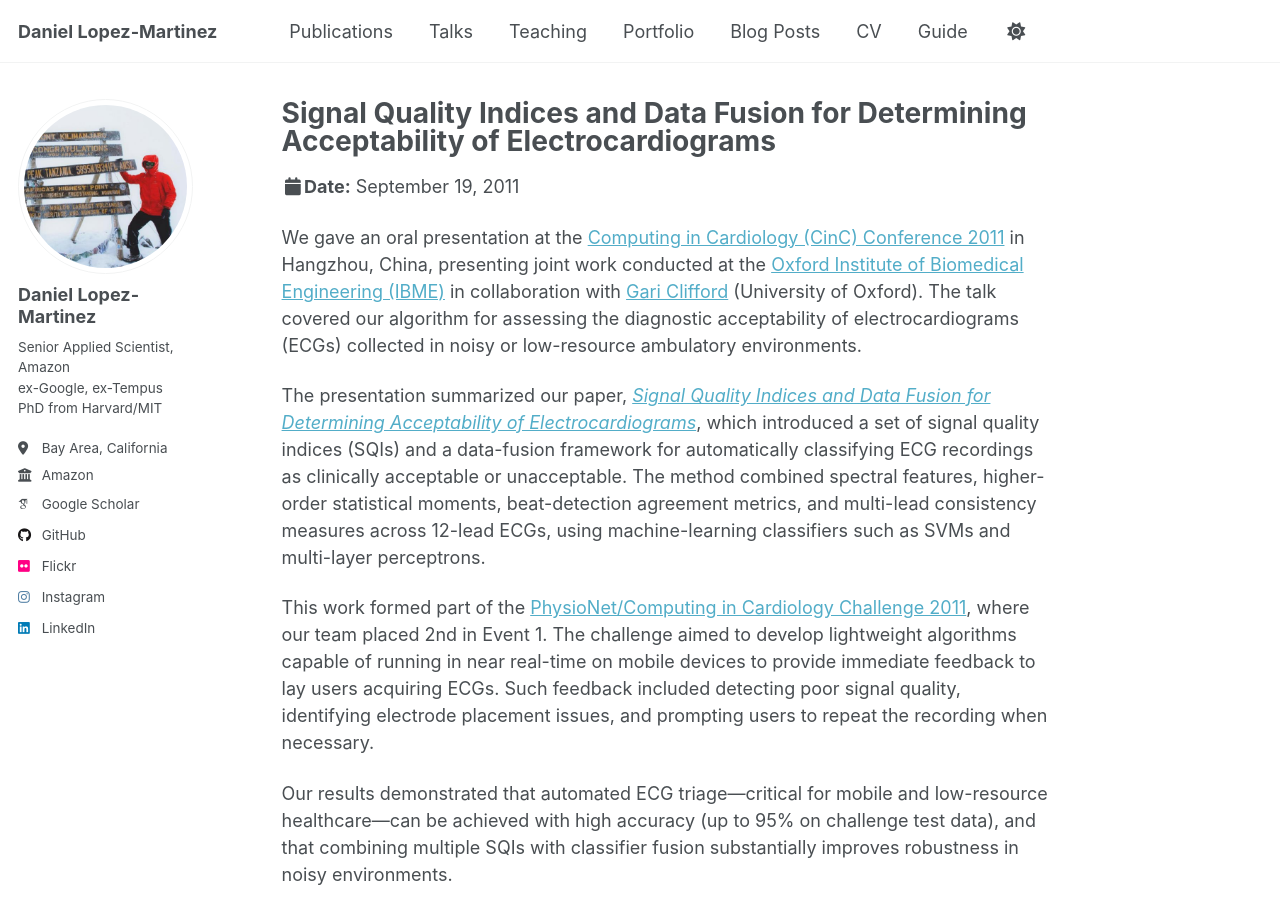
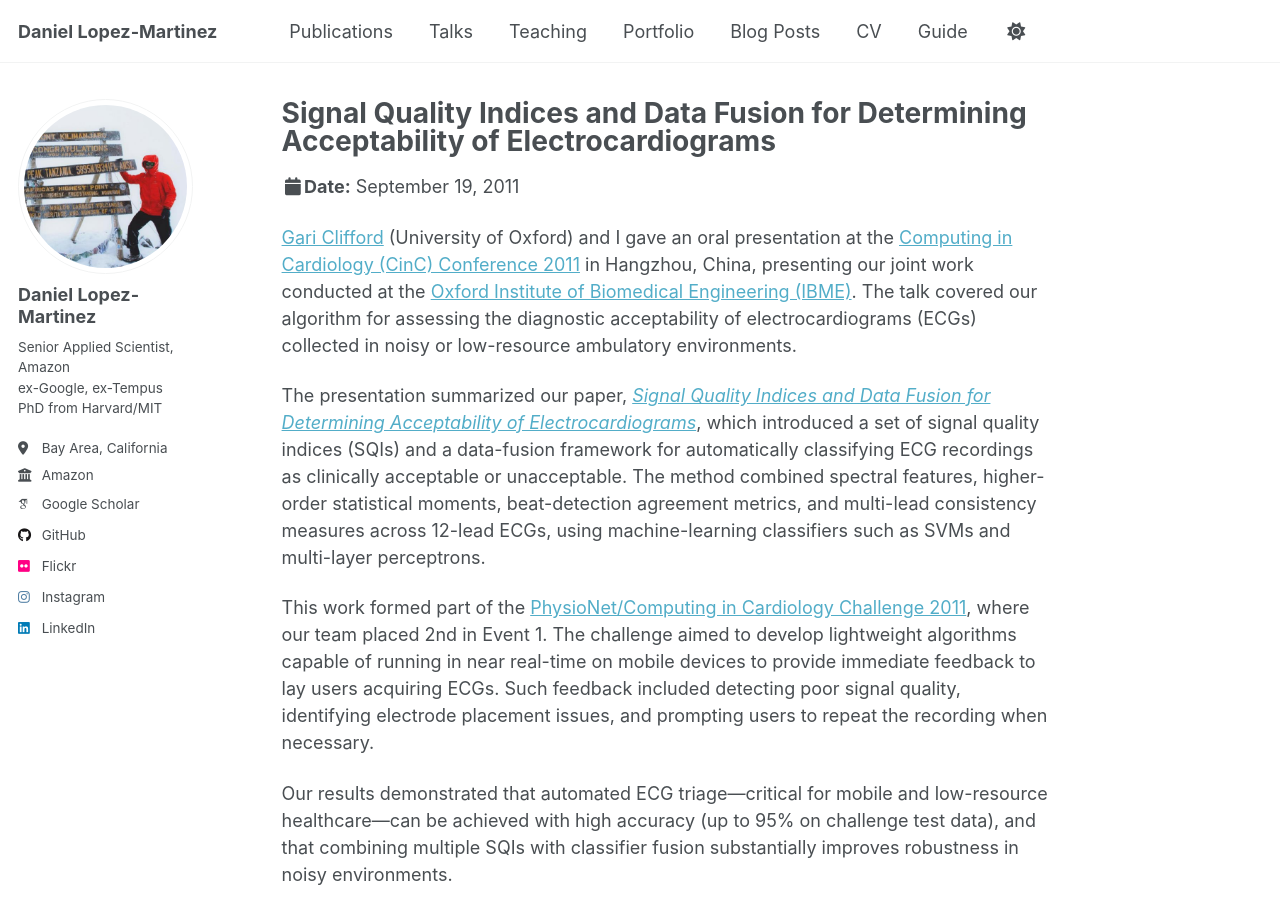
Before and after one commit to daniel-lopezmartinez/daniel-lopezmartinez.github.io, a Jekyll site: the page built from _talks/2011-09-19-cinc.md, in a window 1280 px wide and 900 px high. Built offline with Jekyll 4.4.1, drawn with Linux system fonts in a browser that asks for light colours; some web fonts are replaced; a script that is not in the unit is left out.

Commit message:
Rephrasing

```diff
--- a/_talks/2011-09-19-cinc.md
+++ b/_talks/2011-09-19-cinc.md
@@ -8,7 +8,7 @@ date: 2011-09-19
 location: "Hangzhou, China"
 ---
 
-We gave an oral presentation at the [Computing in Cardiology (CinC) Conference 2011](https://cinc.org/) in Hangzhou, China, presenting joint work conducted at the [Oxford Institute of Biomedical Engineering (IBME)](https://ibme.ox.ac.uk/) in collaboration with [Gari Clifford](https://en.wikipedia.org/wiki/Gari_Clifford) (University of Oxford). The talk covered our algorithm for assessing the diagnostic acceptability of electrocardiograms (ECGs) collected in noisy or low-resource ambulatory environments.
+[Gari Clifford](https://en.wikipedia.org/wiki/Gari_Clifford) (University of Oxford) and I gave an oral presentation at the [Computing in Cardiology (CinC) Conference 2011](https://cinc.org/) in Hangzhou, China, presenting our joint work conducted at the [Oxford Institute of Biomedical Engineering (IBME)](https://ibme.ox.ac.uk/). The talk covered our algorithm for assessing the diagnostic acceptability of electrocardiograms (ECGs) collected in noisy or low-resource ambulatory environments.
 
 The presentation summarized our paper, [_Signal Quality Indices and Data Fusion for Determining Acceptability of Electrocardiograms_](https://ieeexplore.ieee.org/document/6164558), which introduced a set of signal quality indices (SQIs) and a data-fusion framework for automatically classifying ECG recordings as clinically acceptable or unacceptable. The method combined spectral features, higher-order statistical moments, beat-detection agreement metrics, and multi-lead consistency measures across 12-lead ECGs, using machine-learning classifiers such as SVMs and multi-layer perceptrons.
 
```
